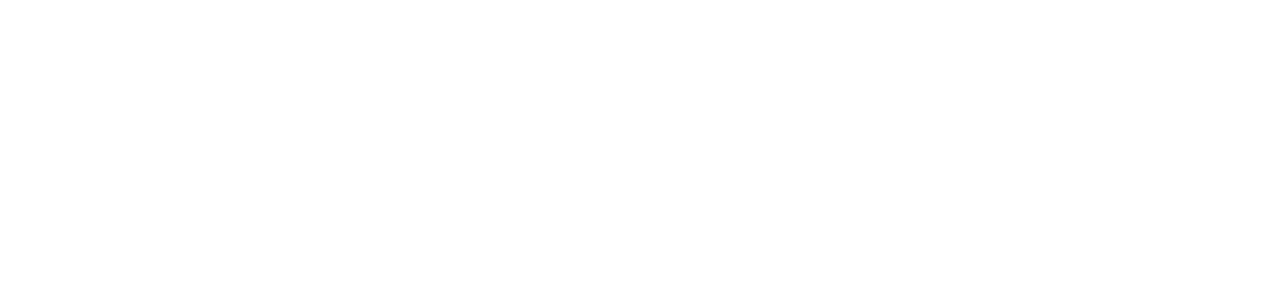
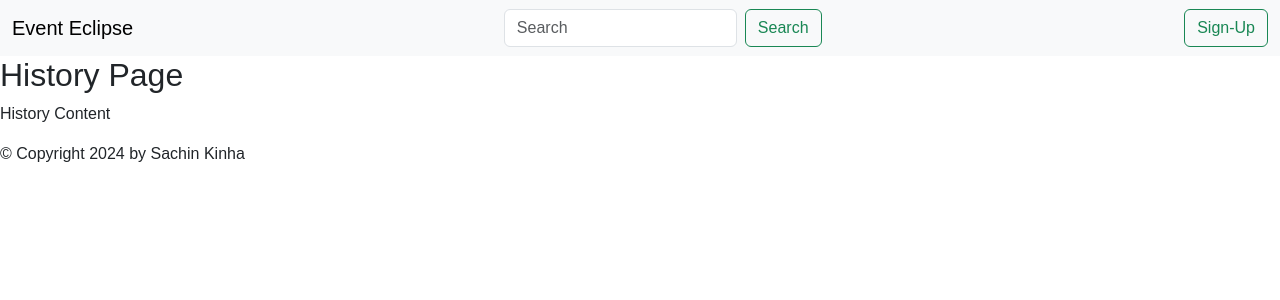
Before and after one commit to Tim-Alpha/Event-Eclipse-Frontend, a React (Create React App) app: page /history in a window 1280 px wide. Before the commit this address had no page. Shown: the top 300 px of the page. Built offline with nearby package versions, Linux system fonts and the light colour scheme.

Commit message:
update: add chat, history and account setup routes

```diff
--- a/src/App.js
+++ b/src/App.js
@@ -1,21 +1,30 @@
-import React from "react";
-import { BrowserRouter, Route, Routes } from "react-router-dom";
-import Home from "./components/Home";
-import Registration from "./components/Registration";
-import OTPVerification from "./components/OtpVerify";
+import React from 'react';
+import { BrowserRouter as Router, Routes, Route, Navigate } from 'react-router-dom';
+import Home from './components/Home';
+// import ProtectedRoute from './components/ProtectedRoute';
+import OTPVerification from './components/OtpVerify';
+import AccountSetup from './components/AccountSetup';
+import Login from './components/Login';
+import Registration from './components/Registration';
+import Chat from "./components/Chat";
+import History from "./components/History";
 
-const App = () => {
+function App() {
   return (
-    <>
-      <BrowserRouter>
-        <Routes>
-          <Route exact path="/" element={<Home />}/>
-          <Route exact path="/auth" element={<Registration />}/>
-          <Route exact path="/user/verify" element={<OTPVerification />}/>
-        </Routes>
-      </BrowserRouter>
-    </>
-  )
+    <Router>
+      <Routes>
+        {/* <Route path="/home" element={<ProtectedRoute component={Home} />} /> */}
+        <Route path="/home" element={<Home />} />
+        <Route path="/" element={<Navigate to="/home" />} />
+        <Route path="/auth" element={<AccountSetup />} />
+        <Route path="/user/verify" element={<OTPVerification />} />
+        <Route path="/login" element={<Login />} />
+        <Route path="/register" element={<Registration />} />
+        <Route path="/chat" exact element={<Chat />} />
+        <Route path="/history" exact element={<History />} />
+      </Routes>
+    </Router>
+  );
 }
 
-export default App
+export default App;
--- /dev/null
+++ b/src/components/Chat.js
@@ -0,0 +1,22 @@
+import React from "react";
+import Header from "./Header";
+import Footer from "./Footer";
+
+const Chat = () => {
+    return (
+        <>
+            <Header />
+            <div>
+                <h2>Chat Page</h2>
+                <div>
+                    <p>Chat 1</p>
+                    <p>Chat 2</p>
+                    <p>Chat 3</p>
+                </div>
+            </div>
+            <Footer />
+        </>
+    );
+};
+
+export default Chat;
--- /dev/null
+++ b/src/components/History.js
@@ -0,0 +1,19 @@
+import React from "react";
+import Header from "./Header";
+import Footer from "./Footer";
+
+const History = () => {
+    return (
+        <>
+            <Header />
+            <div>
+                <h2>History Page</h2>
+                {/* Dummy History Content */}
+                <p>History Content</p>
+            </div>
+            <Footer />
+        </>
+    );
+};
+
+export default History;
```
